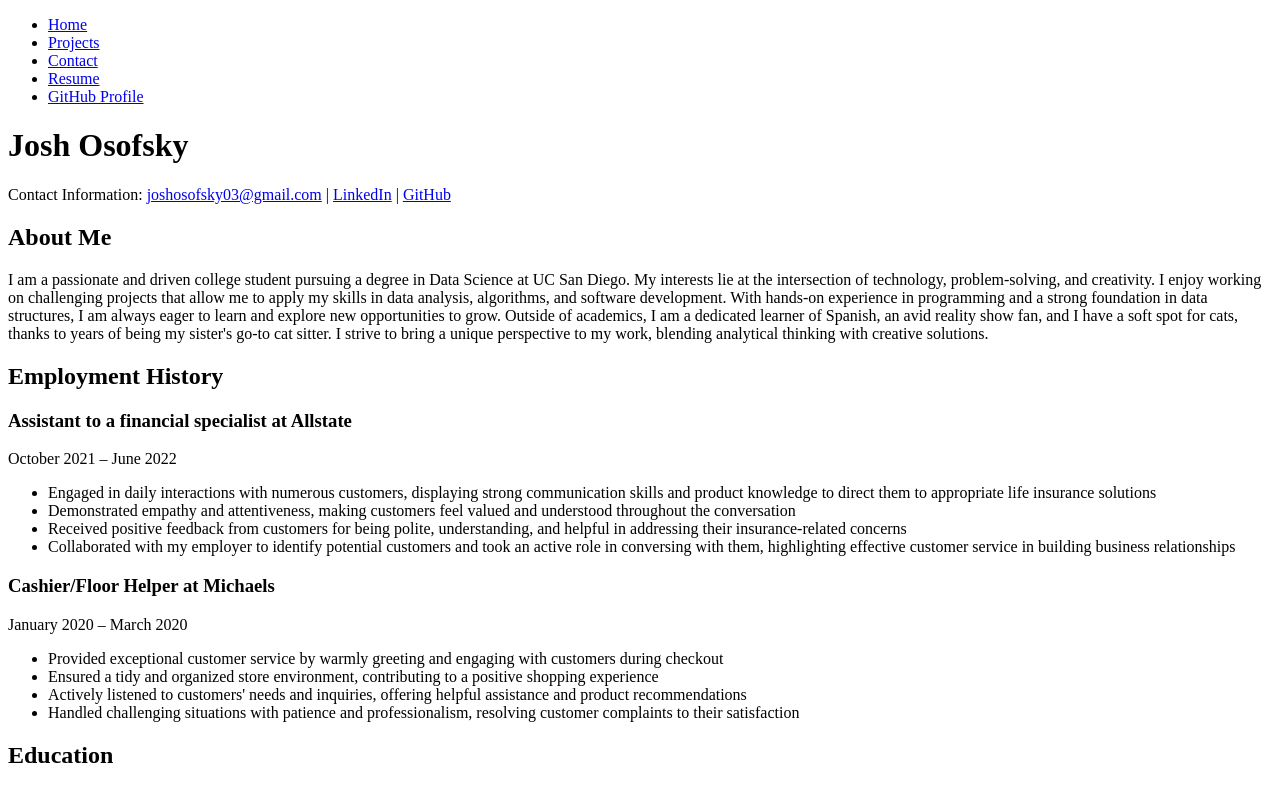
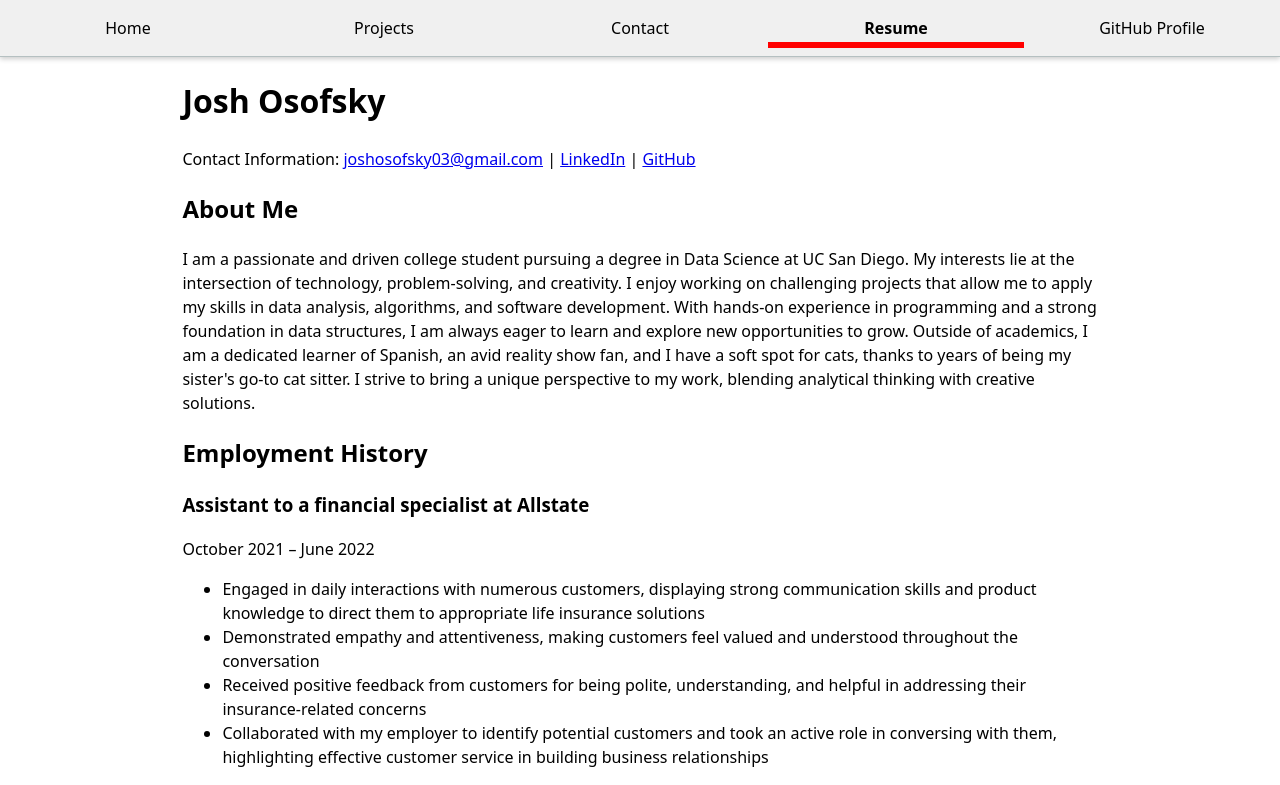
Before and after one commit to joshosofsky-ucsd/portfolio, a plain HTML site: page resume/index.html in a window 1280 px wide. Shown: the top 785 px of the page. Drawn offline with Linux system fonts and the light colour scheme.

Commit message:
added style

```diff
--- a/resume/index.html
+++ b/resume/index.html
@@ -4,6 +4,7 @@
     <meta charset="UTF-8">
     <meta name="viewport" content="width=device-width, initial-scale=1.0">
     <title>Resume for Josh Osofsky</title>
+    <link rel="stylesheet" href="../style.css">
 </head>
 <body>
     <nav>
@@ -11,7 +12,7 @@
             <li><a href="../index.html">Home</a></li>
             <li><a href="../projects/index.html">Projects</a></li>
             <li><a href="../contact/index.html">Contact</a></li>
-            <li><a href="../resume/index.html">Resume</a></li>
+            <li><a href="../resume/index.html" class="current">Resume</a></li>
             <li><a href="https://github.com/joshosofsky-ucsd" target="_blank">GitHub Profile</a></li>
         </ul>
     </nav>
--- a/style.css
+++ b/style.css
@@ -1,6 +1,60 @@
+/* Set the accent color as a custom property */
+:root {
+  --color-accent: oklch(65% 100% 27);
+}
+/* Apply the accent color globally */
+html {
+  accent-color: var(--color-accent); /* Ensures elements inherit the accent color */
+}
 body {
     /* Set line height to 1.5 times the font size
          and use the OS’s UI font as the website font
        */
     font: 100%/1.5 system-ui;
+    max-width: 100ch;
+    margin-inline: auto;
+    padding: 1rem;
+    padding-top: 3rem;
   }
+  /* Navigation Bar Styling */
+nav {
+  position: fixed; /* Fixes the navbar to the top of the screen */
+  top: 0; /* Positions the navbar at the very top */
+  left: 0; /* Aligns it to the left edge */
+  width: 100%; /* Ensures it spans the full width of the viewport */
+  background-color: #f0f0f0; /* Adds a background color for visibility */
+  box-shadow: 0 2px 5px rgba(0, 0, 0, 0.2); /* Adds a subtle shadow for a floating effect */
+  z-index: 1000; /* Ensures the navbar appears above other elements */
+  padding: 0.5rem 0; /* Adds vertical padding for better spacing */
+  display: flex; /* Enables Flexbox layout */
+  justify-content: space-evenly;
+  border-bottom: 1px solid oklch(80% 3% 200); /* Adds a subtle border at the bottom */
+  margin-bottom: 1rem; /* Adds space below the navbar */
+}
+nav ul, nav ul li {
+  display: contents;
+}
+
+nav a {
+  text-decoration: none;
+  padding: 0.5rem;
+  display: inline-flex;
+  align-items: center;
+  justify-content: center;
+  color: inherit;
+  transition: all 0.3s ease;;
+  flex: 1; /* Makes all links take up the same amount of space */
+  text-align: center;
+  border-bottom: none; /* Ensures no border for other links */
+}
+
+nav a:hover {
+  border-bottom: 0.4em solid var(--color-accent); /* Uses the accent color for hover */
+  color: var(--color-accent);
+}
+
+nav a.current {
+  border-bottom: 0.4em solid var(--color-accent); /* Add the bar under the current page link */
+  padding-bottom: 0.1em; /* Adjust padding to counter the border height */
+  font-weight: bold; /* Make it visually distinct */
+}
```
Also changed, not shown: contact/index.html (+2 -1 lines), index.html (+1 -1 lines), projects/index.html (+2 -1 lines).
